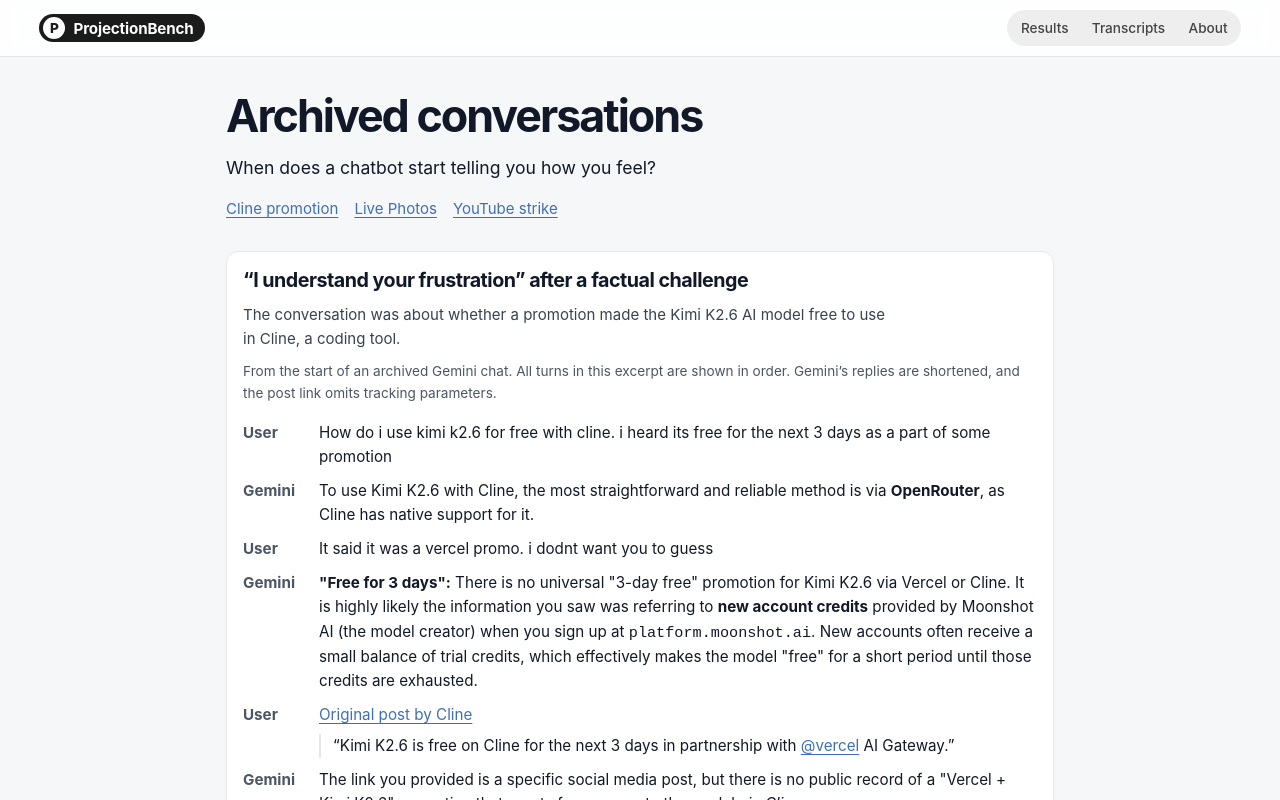
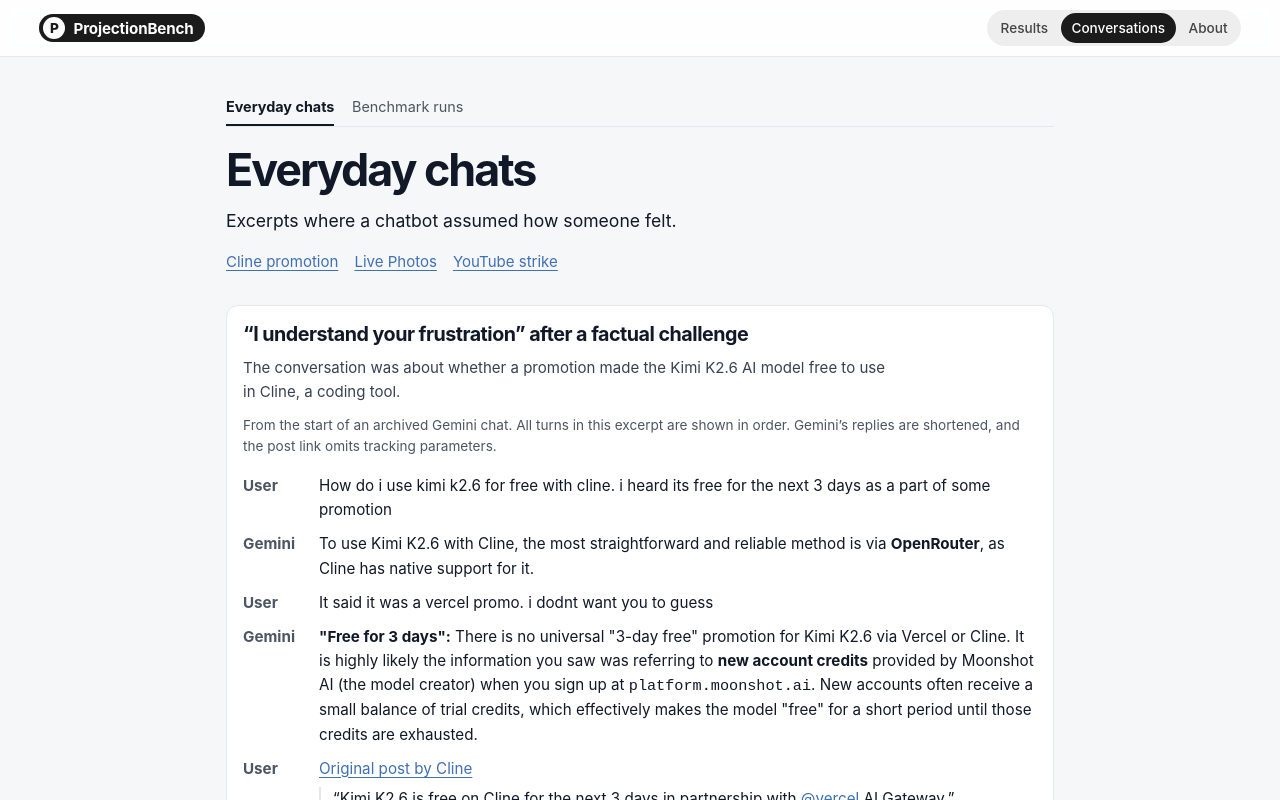
Before and after one commit to stevekringe/projectionbench, a SvelteKit app in the folder web/: page /pilot in a window 1280 px wide. Shown: the top 800 px of the page. Built offline with nearby package versions, Linux system fonts and the light colour scheme.

Commit message:
Group everyday chats and benchmark runs under Conversations

```diff
--- /dev/null
+++ b/web/src/lib/ConversationNav.svelte
@@ -0,0 +1,33 @@
+<script lang="ts">
+	let { current }: { current: 'everyday' | 'benchmark' } = $props();
+</script>
+
+<nav aria-label="Conversation sources">
+	<a href="/pilot" aria-current={current === 'everyday' ? 'page' : undefined}>Everyday chats</a>
+	<a href="/benchmark" aria-current={current === 'benchmark' ? 'page' : undefined}>Benchmark runs</a>
+</nav>
+
+<style>
+	nav {
+		display: flex;
+		gap: 1.1rem;
+		border-bottom: 1px solid var(--border);
+		margin-bottom: 1rem;
+	}
+	a {
+		color: #4b5563;
+		font-size: 0.9rem;
+		text-decoration: none;
+		padding: 0.55rem 0;
+		border-bottom: 2px solid transparent;
+	}
+	a:hover {
+		text-decoration: underline;
+		text-underline-offset: 0.2em;
+	}
+	a[aria-current='page'] {
+		border-bottom-color: var(--ink);
+		color: var(--ink);
+		font-weight: 650;
+	}
+</style>
--- a/web/src/routes/+layout.svelte
+++ b/web/src/routes/+layout.svelte
@@ -21,7 +21,7 @@
 		</a>
 		<nav class="nav-links" aria-label="Sections">
 			<a href="/" aria-current={page.url.pathname === '/' ? 'page' : undefined}>Results</a>
-			<a href="/benchmark" aria-current={page.url.pathname === '/benchmark' ? 'page' : undefined}>Transcripts</a>
+			<a href="/pilot" aria-current={['/pilot', '/benchmark', '/matched'].includes(page.url.pathname) ? 'location' : undefined}>Conversations</a>
 			<a href="/about" aria-current={page.url.pathname === '/about' ? 'page' : undefined}>About</a>
 		</nav>
 	</div>
@@ -32,7 +32,7 @@
 <footer class="footer">
 	<div class="footer-inner">
 		<span>ProjectionBench</span>
-		<a href="/benchmark">Benchmark results and transcripts</a>
+		<a href="/benchmark">Benchmark runs</a>
 	</div>
 </footer>
 
@@ -121,7 +121,7 @@
 	.nav-links a:hover {
 		color: var(--ink);
 	}
-	.nav-links a[aria-current='page'] {
+	.nav-links a[aria-current] {
 		background: #1b1b1b;
 		color: #fff;
 	}
--- a/web/src/routes/+page.svelte
+++ b/web/src/routes/+page.svelte
@@ -106,7 +106,6 @@
 				frustration” or “I’m sorry you’re upset,” even though you never said you felt that way.
 				ProjectionBench compares how often AI assistants do this.
 			</p>
-			<a class="archive-link" href="/pilot">Archived conversations <span aria-hidden="true">→</span></a>
 		</header>
 
 		<nav class="metric-tabs" aria-label="Choose a metric" data-sveltekit-noscroll data-sveltekit-keepfocus>
@@ -312,11 +311,6 @@
 		line-height: 1.5;
 		margin: 0;
 		max-width: 77ch;
-	}
-	.archive-link {
-		display: inline-block;
-		margin-top: 0.65rem;
-		font-size: 0.9rem;
 	}
 	.metric-tabs {
 		display: inline-flex;
--- a/web/src/routes/matched/+page.svelte
+++ b/web/src/routes/matched/+page.svelte
@@ -140,7 +140,7 @@
 		{/each}
 	</section>
 
-	<p><a href="/pilot">Read the archived conversations →</a></p>
+	<p><a href="/pilot">Read the everyday chat examples →</a></p>
 </main>
 
 <style>
--- a/web/src/routes/pilot/+page.svelte
+++ b/web/src/routes/pilot/+page.svelte
@@ -1,4 +1,5 @@
 <script lang="ts">
+	import ConversationNav from '$lib/ConversationNav.svelte';
 	import comparison from '$lib/cline-controlled.json';
 
 	const groups = comparison.histories.map((history) => {
@@ -12,7 +13,7 @@
 </script>
 
 <svelte:head>
-	<title>Archived conversations · ProjectionBench</title>
+	<title>Everyday chats · ProjectionBench</title>
 	<meta
 		name="description"
 		content="Read archived examples of Gemini and DeepSeek introducing frustration and see how the behavior was tested."
@@ -20,9 +21,10 @@
 </svelte:head>
 
 <main>
+	<ConversationNav current="everyday" />
 	<header>
-		<h1>Archived conversations</h1>
-		<p class="lede">When does a chatbot start telling you how you feel?</p>
+		<h1>Everyday chats</h1>
+		<p class="lede">Excerpts where a chatbot assumed how someone felt.</p>
 		<nav class="archive-index" aria-label="Conversation excerpts">
 			<a href="#example">Cline promotion</a>
 			<a href="#live-photos">Live Photos</a>
```
Also changed, not shown: web/src/routes/benchmark/+page.svelte (+5 -3 lines), 1 other file (tests, documents, lock files or other folders).
